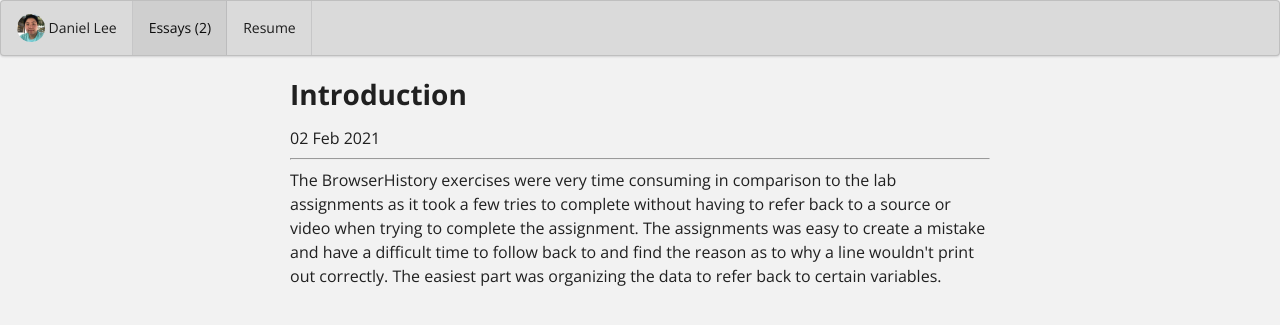
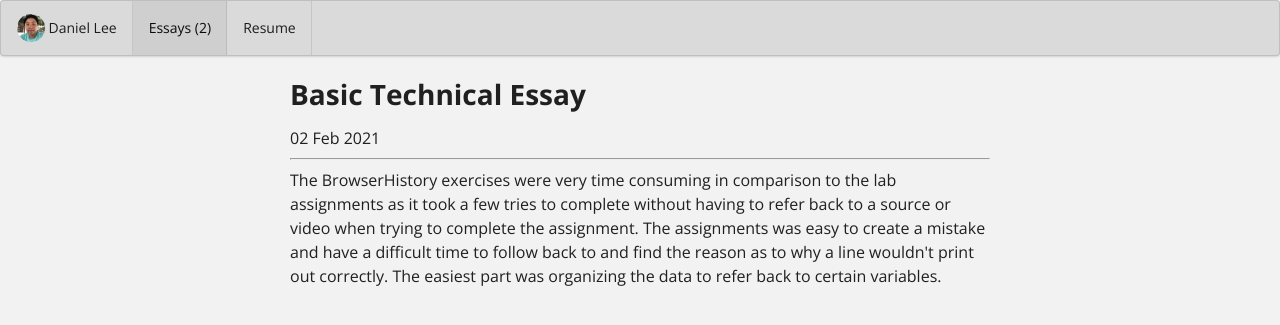
Before and after one commit to rdlee097/rdlee097.github.io, a Jekyll site: the page built from essays/E1.html, in a window 1280 px wide. Shown: the top 325 px of the page. Built offline with Jekyll 4.4.1, drawn with Linux system fonts in a browser that asks for light colours.

Commit message:
Update and rename E1: Basic Technical Essay.html to E1.html

```diff
--- a/essays/E1: Basic Technical Essay.html
+++ b/essays/E1.html
@@ -1,7 +1,7 @@
 ---
 layout: essay
 type: essay
-title: Introduction
+title: Basic Technical Essay
 date: 2021-02-02
 labels:
   - UI Basic
```
